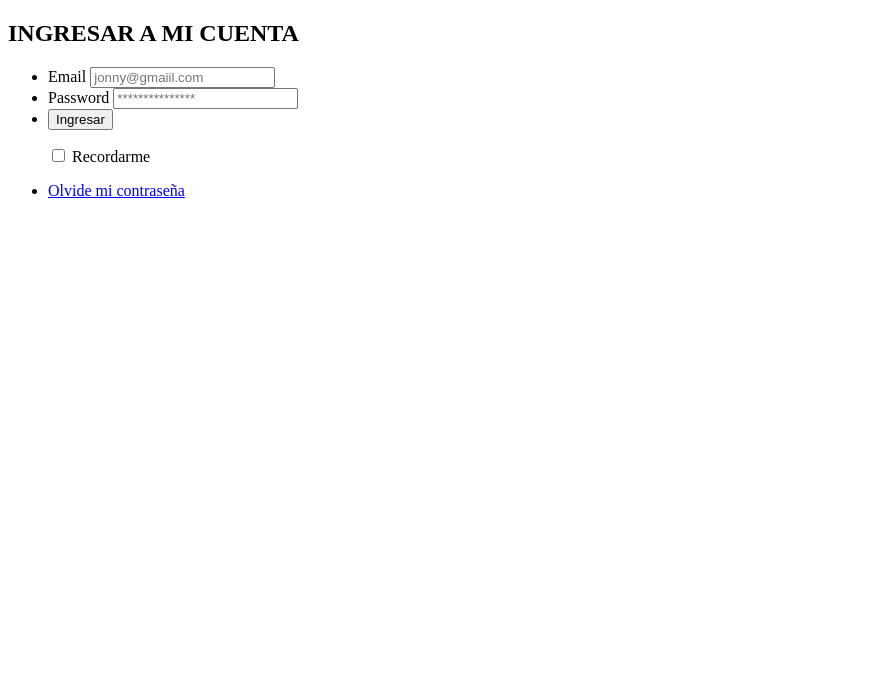
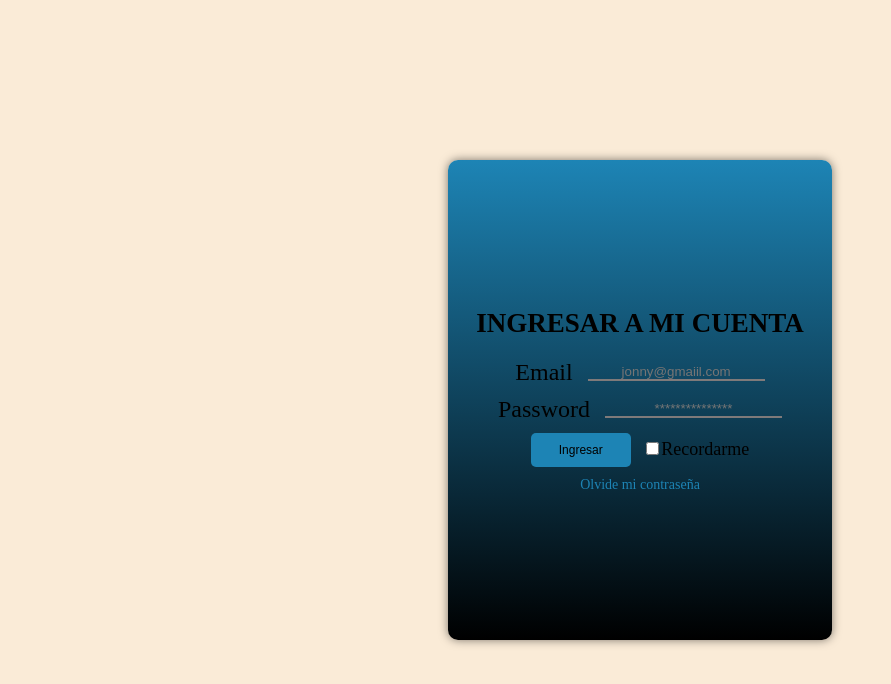
Before and after one commit to Hagen94/Lista-de-compras, a plain HTML site: page index.html in a window 1280 px wide. Shown: the whole page, without its empty margins (0-891 px from the left). Drawn offline with Linux system fonts and the light colour scheme; the site is published under a folder, as on GitHub Pages, so addresses that start at the root find nothing.

Commit message:
actializando rutas

```diff
--- a/index.html
+++ b/index.html
@@ -3,13 +3,13 @@
 <head>
     <meta charset="UTF-8">
     <meta name="viewport" content="width=device-width, initial-scale=1.0">
-    <link rel="stylesheet" href="/css/login.css">
+    <link rel="stylesheet" href="css/login.css">
     <title>Login</title>
 </head>
 <body>
     <main>
 
-        <form action="/html/lista.html" method="GET">
+        <form action="html/lista.html" method="GET">
           <h2>INGRESAR A MI CUENTA</h2>
           <ul>
               <li>
```
Also changed, not shown: html/lista.html (+1 -1 lines).
